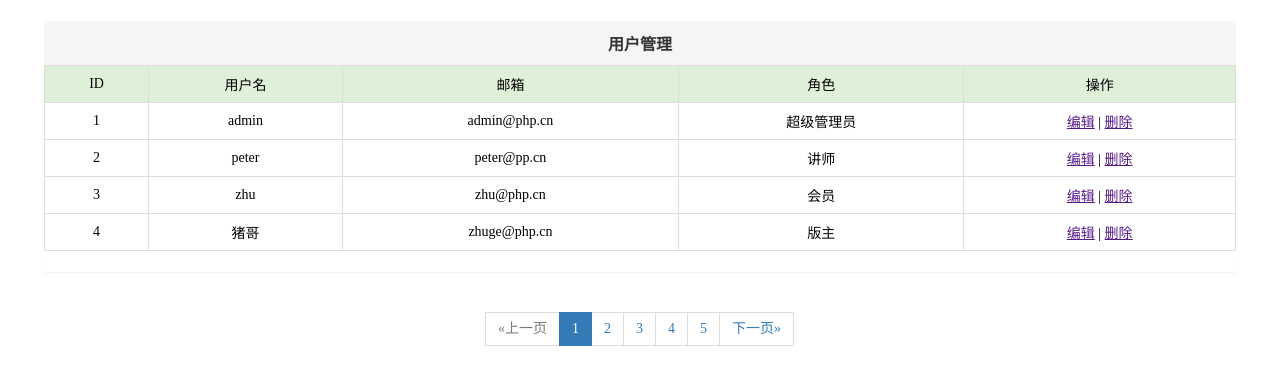
After one commit to htfc786/musicAlbum, a PHP site: page /admin/user.php in a window 1280 px wide. The commit adds this page. Shown: the top 385 px of the page. Run offline with PHP 8.4, Linux system fonts and the light colour scheme; the visitor is signed in with stand-in values (Sample User, id 1).

Commit message:
musicAlbum 2022年7月9日20点36分
管理员注册页继续搞事情中 搞完在写介绍
完成了后台管理首页
完善管理后台登录逻辑
	拒绝反复横跳
登录和退出登录添加from逻辑

```diff
--- /dev/null
+++ b/admin/user.php
@@ -0,0 +1,93 @@
+<?php session_start(); // 开启Session ?>
+<?php
+if (!(isset($_SESSION['islogin']) && isset($_SESSION['isadmin']) && $_SESSION['isadmin'])) {
+    // 没有登录
+    header('refresh:0; url=./login.php');
+    echo '提示：请先<a href="./login.php"></a>登录！！！';
+    return;
+}
+// 已经登录
+$username = $_SESSION['username'];  //用户名
+
+?>
+<!doctype html>
+<html lang="en">
+<head>
+    <meta charset="UTF-8">
+    <meta name="viewport" content="width=device-width, user-scalable=no, initial-scale=1.0, maximum-scale=1.0, minimum-scale=1.0">
+    <meta http-equiv="X-UA-Compatible" content="ie=edge">
+    <title>用户管理</title>
+    <link rel="stylesheet" href="../src/css/admin-user.css">
+</head>
+<body>
+    <div class="container">
+        <!--面板的情景样式-->
+        <div class="panel">
+            <div class="panel-heading">
+            <!--面板的标题-->
+            <h3 class="panel-title">用户管理</h3>
+        </div>
+        <!--面板的主体-->
+        <!--在面板中嵌入一个表格-->
+        <table class="table">
+            <thead>
+            <tr class="bg-success" >
+                <td>ID</td>
+                <td>用户名</td>
+                <td>邮箱</td>
+                <td>角色</td>
+                <td>操作</td>
+            </tr>
+        </thead>
+        <tbody>
+            <tr>
+                <td>1</td>
+                <td>admin</td>
+                <td>admin@php.cn</td>
+                <td>超级管理员</td>
+                <td><a href="">编辑</a> | <a href="">删除</a></td>
+            </tr>
+            <tr>
+                <td>2</td>
+                <td>peter</td>
+                <td>peter@pp.cn</td>
+                <td>讲师</td>
+                <td><a href="">编辑</a> | <a href="">删除</a></td>
+            </tr>
+            <tr>
+                <td>3</td>
+                <td>zhu</td>
+                <td>zhu@php.cn</td>
+                <td>会员</td>
+                <td><a href="">编辑</a> | <a href="">删除</a></td>
+            </tr>
+            <tr>
+                <td>4</td>
+                <td>猪哥</td>
+                <td>zhuge@php.cn</td>
+                <td>版主</td>
+                <td><a href="">编辑</a> | <a href="">删除</a></td>
+            </tr>
+            </tbody>
+        </table>
+    </div>
+    <div class="row">
+        <div class="col-md-12">
+            <!--分页通常写到一对nav标签中,居中显示-->
+            <nav class="text-center">
+                <!--分页基类容器: .pagination-->
+                <ul class="pagination pagination-md">
+                    <li class="disabled"><a href="">«上一页</a></li>
+                    <li class="active"><a href="">1</a></li>
+                    <li><a href="">2</a></li>
+                    <li><a href="">3</a></li>
+                    <li><a href="">4</a></li>
+                    <li><a href="">5</a></li>
+                    <li><a href="">下一页»</a></li>
+                </ul>
+            </nav>
+        </div>
+    </div>
+</div>
+</body>
+</html>
--- a/conf.ini
+++ b/conf.ini
@@ -5,8 +5,6 @@ dbPassword = 'root' ; 请在此修改数据库密码
 dbDatabase = "my_test"
 dbPort = '3306'
 dbEncoding = 'utf-8'
-;定时执行代码时间间隔 秒
-cleanTiming = 500
 ;图片文件存储路径
 imgSavePaths = "D:/albumSave/imgsave"
 ;模板文件存储路径
--- a/login.php
+++ b/login.php
@@ -19,14 +19,14 @@
     }
     //已经登录无需重复登录
     if (isset($_SESSION['username']) && $_SESSION['username']){
-        header('refresh:1; url=/');
+        header('refresh:1; url=./');
         $msgHtml = '<span style="color:red;">当前已登录，无需再次登录</span>';
         $scriptHtml = '<script>document.getElementById("username").disabled=true;document.getElementById("password").disabled=true;document.getElementById("submitButton").disabled=true</script>';
     }
     //请求方式为post说明要登录
     if($_SERVER['REQUEST_METHOD'] === 'POST') {
         //查看用户名密码密码是否存在
-        if (isset($_POST["username"])&&isset($_POST["password"])){
+        if (!(isset($_POST["username"]) && isset($_POST["password"]))){
             $msgHtml = '<span style="color:red;">提交信息有误！</span>';
             goto end; //跳转到结束
         }
@@ -62,7 +62,7 @@
         //setcookie('username', $username, time()+7*24*60*60);
         //setcookie('code', md5($username.md5($password)), time()+7*24*60*60);
         //提示信息
-        header('refresh:1; url=../');
+        header('refresh:1; url=./');
         $msgHtml = '<span style="color:green;">登录成功！</span>';
         $scriptHtml = '<script>document.getElementById("username").disabled=true;document.getElementById("password").disabled=true;document.getElementById("submitButton").disabled=true</script>';
         //跳转到这里
--- /dev/null
+++ b/src/css/admin-user.css
@@ -0,0 +1,93 @@
+body {
+    font-size: 14px;
+}
+td {
+    padding: 8px;
+    border: 1px solid #ddd;
+}
+.text-center{
+    text-align: center;
+}
+.container {
+    padding-right: 15px;
+    padding-left: 15px;
+    margin-right: auto;
+    margin-left: auto;
+}
+.panel {
+    margin: 20px;
+    border-color: #ddd;
+    margin-bottom: 20px;
+    background-color: #fff;
+    border: 1px solid transparent;
+    border-radius: 4px;
+    -webkit-box-shadow: 0 1px 1px rgb(0 0 0 / 5%);
+    box-shadow: 0 1px 1px rgb(0 0 0 / 5%);
+}
+.panel-heading {
+    color: #333;
+    background-color: #f5f5f5;
+    border-color: #ddd;
+}
+.panel-title {
+    margin-top: 0;
+    margin-bottom: 0;
+    font-size: 16px;
+    color: inherit;
+    text-align: center;
+    padding: 10px 15px;
+}
+.table {
+    border-bottom-right-radius: 3px;
+    border-bottom-left-radius: 3px;
+    border: 0;
+    margin-bottom: 0;
+    border: 1px solid #ddd;
+    width: 100%;
+    max-width: 100%;
+    margin-bottom: 20px;
+    text-align: center;
+    background-color: transparent;
+    border-collapse: collapse;
+    border-spacing: 0;
+}
+.bg-success {
+    background-color: #dff0d8;
+}
+.row {
+    margin-right: -15px;
+    margin-left: -15px;
+}
+.pagination {
+    display: inline-block;
+    padding-left: 0;
+    margin: 20px 0;
+    border-radius: 4px;
+}
+.pagination>li {
+    display: inline;
+}
+.pagination>li>a, .pagination>li>span {
+    position: relative;
+    float: left;
+    padding: 6px 12px;
+    margin-left: -1px;
+    line-height: 1.42857143;
+    color: #337ab7;
+    text-decoration: none;
+    background-color: #fff;
+    border: 1px solid #ddd;
+}
+.pagination>.disabled>a, .pagination>.disabled>a:focus, .pagination>.disabled>a:hover, .pagination>.disabled>span, .pagination>.disabled>span:focus, .pagination>.disabled>span:hover {
+    color: #777;
+    cursor: not-allowed;
+    background-color: #fff;
+    border-color: #ddd;
+}
+.pagination>.active>a, .pagination>.active>a:focus, .pagination>.active>a:hover, .pagination>.active>span, .pagination>.active>span:focus, .pagination>.active>span:hover {
+    z-index: 3;
+    color: #fff;
+    cursor: default;
+    background-color: #337ab7;
+    border-color: #337ab7;
+}
```
Also changed, not shown: admin/index.php (+65 -0 lines), admin/login.php (+11 -5 lines), admin/register.php (+47 -41 lines), logout.php (+8 -2 lines), src/css/admin-index.css (added, +98 -0 lines).
